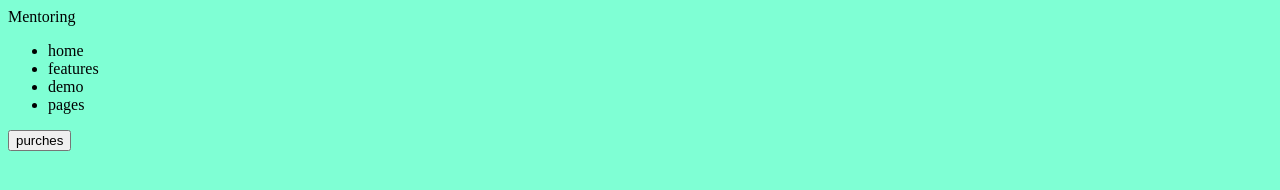
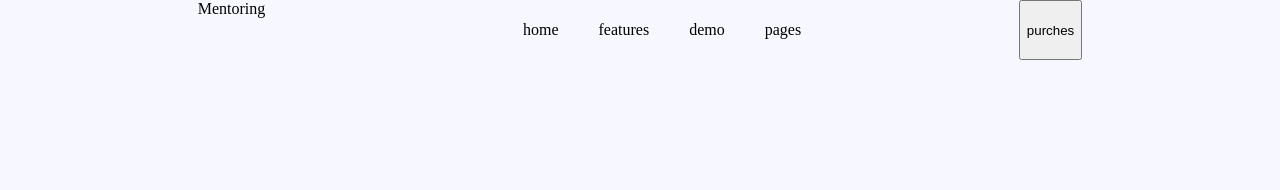
Before and after one commit to Devakumar96/E-learning, a plain HTML site: page index.html in a window 1280 px wide. Drawn offline with Linux system fonts and the light colour scheme.

Commit message:
modified

```diff
--- a/style.css
+++ b/style.css
@@ -1,4 +1,27 @@
 body {
-    background-color: aquamarine;
-    align-items: center;
+    text-align: center;
 }
+
+main {
+    background-color: #F7F8FF;
+    position: absolute;
+    width: 100%;
+    height: 100vh;
+    left: 0px;
+    top: 0px;
+}
+
+ul {
+    list-style: none;
+    display: flex;
+    flex-direction: row;
+}
+
+li {
+    padding: 5px 20px;
+}
+
+.nav {
+    display: flex;
+    justify-content: space-evenly;
+}
```
